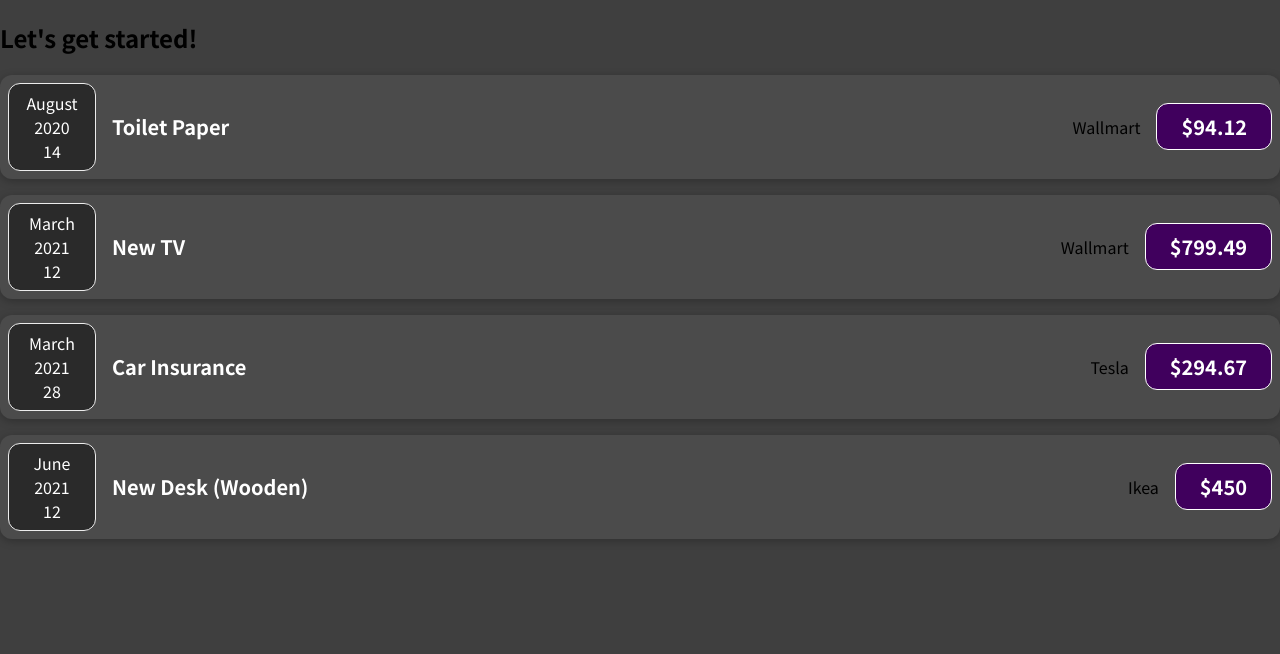
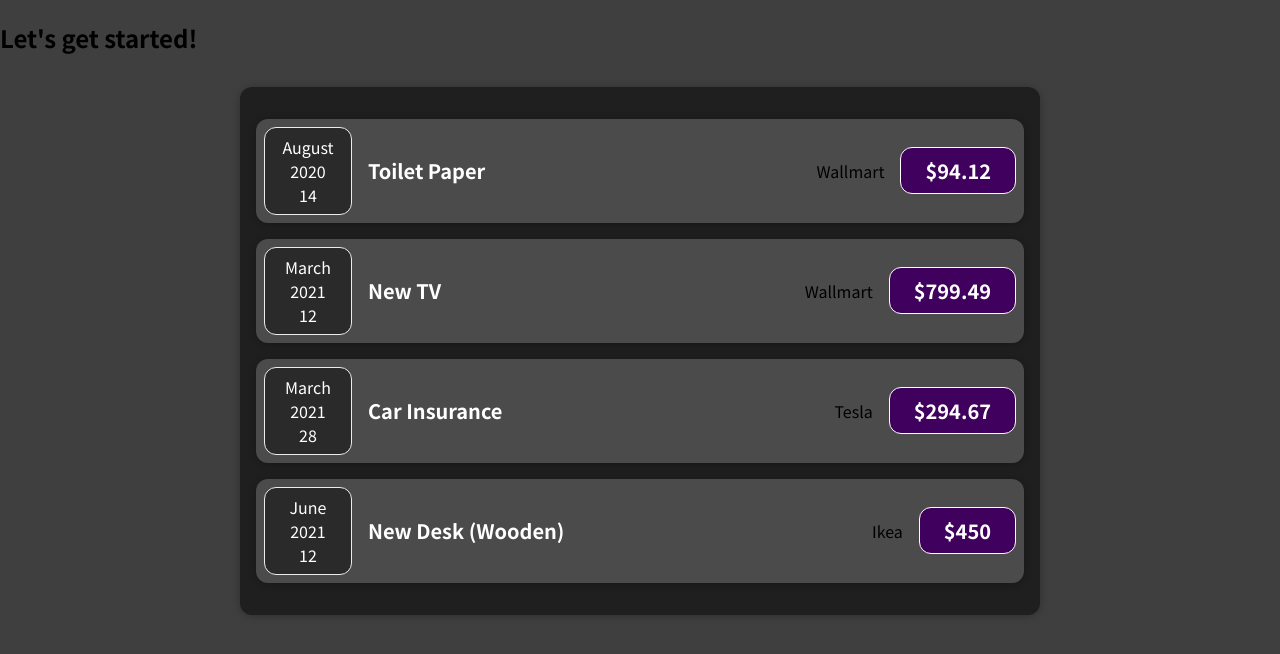
Before and after one commit to hrd05/first-react-project, a JavaScript app: page / in a window 1280 px wide. Shown: the top 654 px of the page. Built offline with nearby package versions, Linux system fonts and the light colour scheme.

Commit message:
adding card component

```diff
--- a/src/App.js
+++ b/src/App.js
@@ -1,4 +1,4 @@
-import ExpenseItem from "./components/ExpenseItem";
+import Expenses from "./components/Expenses";
 
 function App() {
   const expenses = [
@@ -27,16 +27,10 @@
   ];
 
   return (
-    <div>
+
+    <div >
       <h2>Let's get started!</h2>
-      {expenses.map((expense) => (
-        <ExpenseItem
-          title={expense.title}
-          amount={expense.amount}
-          date={expense.date}
-          place={expense.locationOfExpenditure}
-        ></ExpenseItem>
-      ))}
+      <Expenses expenses={expenses} />
     </div>
   );
 }
--- /dev/null
+++ b/src/components/Card.css
@@ -0,0 +1,4 @@
+.card {
+  border-radius: 12px;
+  box-shadow: 0 1px 8px rgba(0, 0, 0, 0.25);
+}
--- /dev/null
+++ b/src/components/Card.js
@@ -0,0 +1,8 @@
+import "./Card.css"
+
+function Card(props) {
+    const classes = 'card ' + props.className;
+    return <div className={classes}>{props.children}</div>;
+}
+
+export default Card;
--- /dev/null
+++ b/src/components/ExpenseDetail.js
@@ -0,0 +1,15 @@
+
+function ExpenseDetail(props) {
+
+    return (
+        <div className="expense-item__description">
+            <h2>{props.title}</h2>
+            <p>{props.place}</p>
+            <div className="expense-item__price">${props.amount}</div>
+        </div>
+    )
+
+}
+
+
+export default ExpenseDetail;
--- a/src/components/ExpenseItem.css
+++ b/src/components/ExpenseItem.css
@@ -2,10 +2,9 @@
   display: flex;
   justify-content: space-between;
   align-items: center;
-  box-shadow: 0 2px 8px rgba(0, 0, 0, 0.25);
   padding: 0.5rem;
   margin: 1rem 0;
-  border-radius: 12px;
+
   background-color: #4b4b4b;
 }
 
--- a/src/components/ExpenseItem.js
+++ b/src/components/ExpenseItem.js
@@ -1,17 +1,20 @@
 import "./ExpenseItem.css";
 import ExpenseDate from "./ExpenseDate";
-
+import ExpenseDetail from "./ExpenseDetail";
+import Card from "./Card";
 
 function ExpenseItem(props) {
     return (
-        <div className="expense-item ">
+        <Card className="expense-item">
             <ExpenseDate date={props.date} />
-            <div className="expense-item__description">
-                <h2>{props.title}</h2>
-                <p>{props.place}</p>
-                <div className="expense-item__price">${props.amount}</div>
-            </div>
-        </div>
+            <ExpenseDetail
+                title={props.title}
+                place={props.place}
+                amount={props.amount}
+            />
+        </Card>
+
+
     );
 }
 
--- /dev/null
+++ b/src/components/Expenses.css
@@ -0,0 +1,7 @@
+.expenses {
+  padding: 1rem;
+  background-color: rgb(31, 31, 31);
+  margin: 2rem auto;
+  width: 50rem;
+  max-width: 95%;
+}
--- /dev/null
+++ b/src/components/Expenses.js
@@ -0,0 +1,22 @@
+import "./Expenses.css";
+import Card from "./Card";
+import ExpenseItem from "./ExpenseItem";
+
+
+function Expenses(props) {
+    const expenses = props.expenses;
+    return (
+        <Card className="expenses">
+            {expenses.map((expense) => (
+                <ExpenseItem
+                    title={expense.title}
+                    amount={expense.amount}
+                    date={expense.date}
+                    place={expense.locationOfExpenditure}
+                ></ExpenseItem>
+            ))}
+        </Card>
+    );
+}
+
+export default Expenses;
```
